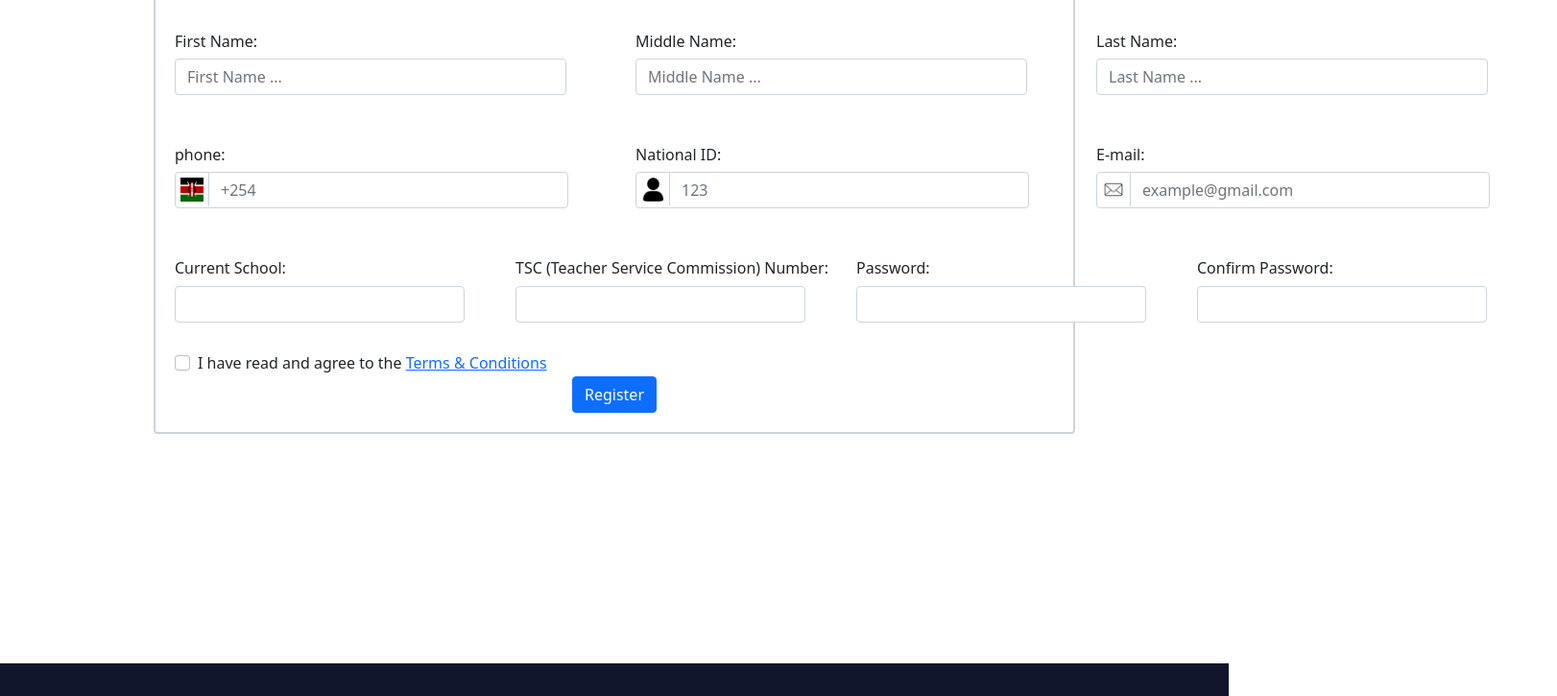
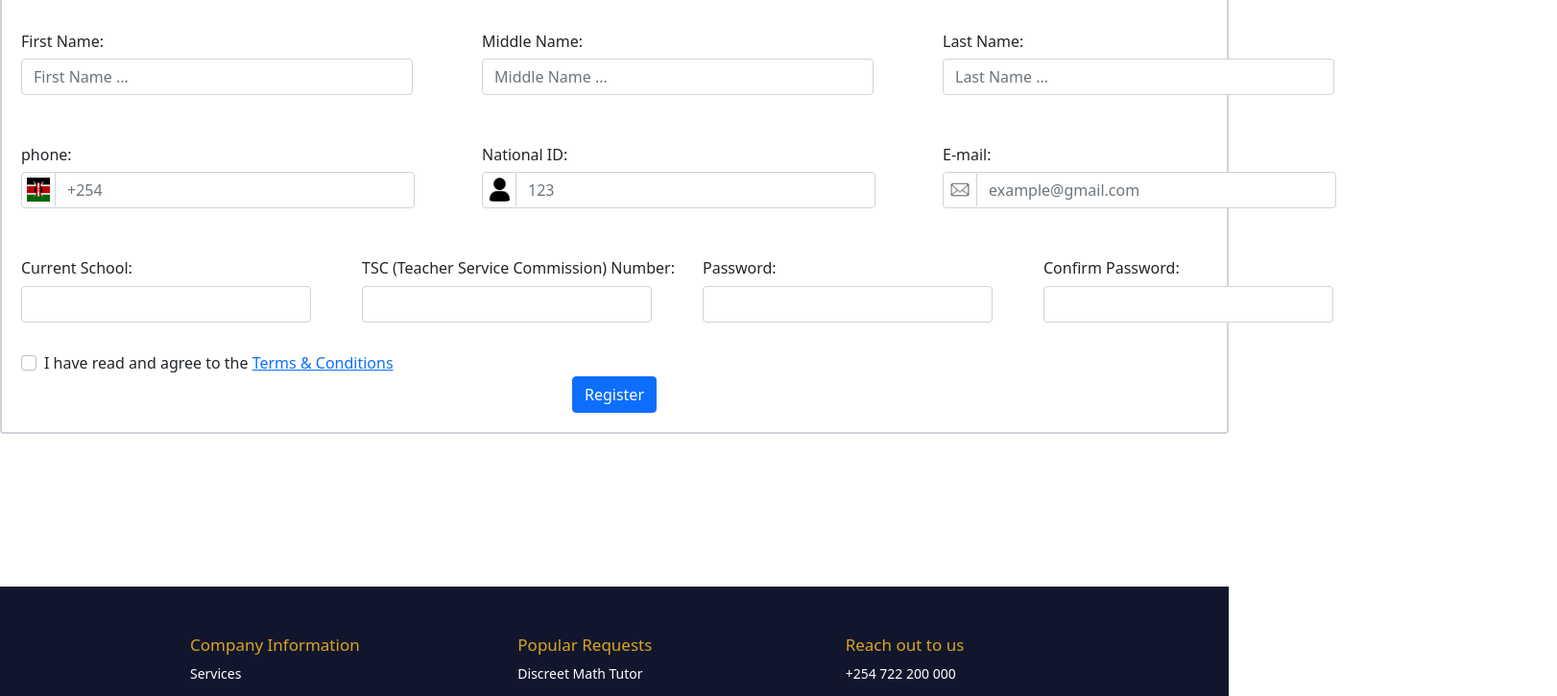
Before and after one commit to josphine-Ndanu/Online-tutor-hire, a plain HTML site: page tutorApplication.html in a window 1280 px wide. Shown: the part 203-928 px from the top of the page at 96% size, 1622 px wide, since content can reach past the window. Drawn offline with nearby package versions, Linux system fonts and the light colour scheme.

Commit message:
Edit application form

```diff
--- a/tutorApplication.html
+++ b/tutorApplication.html
@@ -49,9 +49,9 @@
     <!-- Header end -->
 
 	<!--  Register Section  -->
-	<div class="container-fluid" style="height: 100vh;">
+	<div class="container-fluid " style="height: 90vh; ">
 		<div class="row">
-			<div class="col-md-9" id="form_body">
+			<div class="col-md" id="form_body">
 				<h1 id="heading"><strong>Apply to be a Tutor</strong></h1>
 				<form>
 					<div class="user_details">
```
